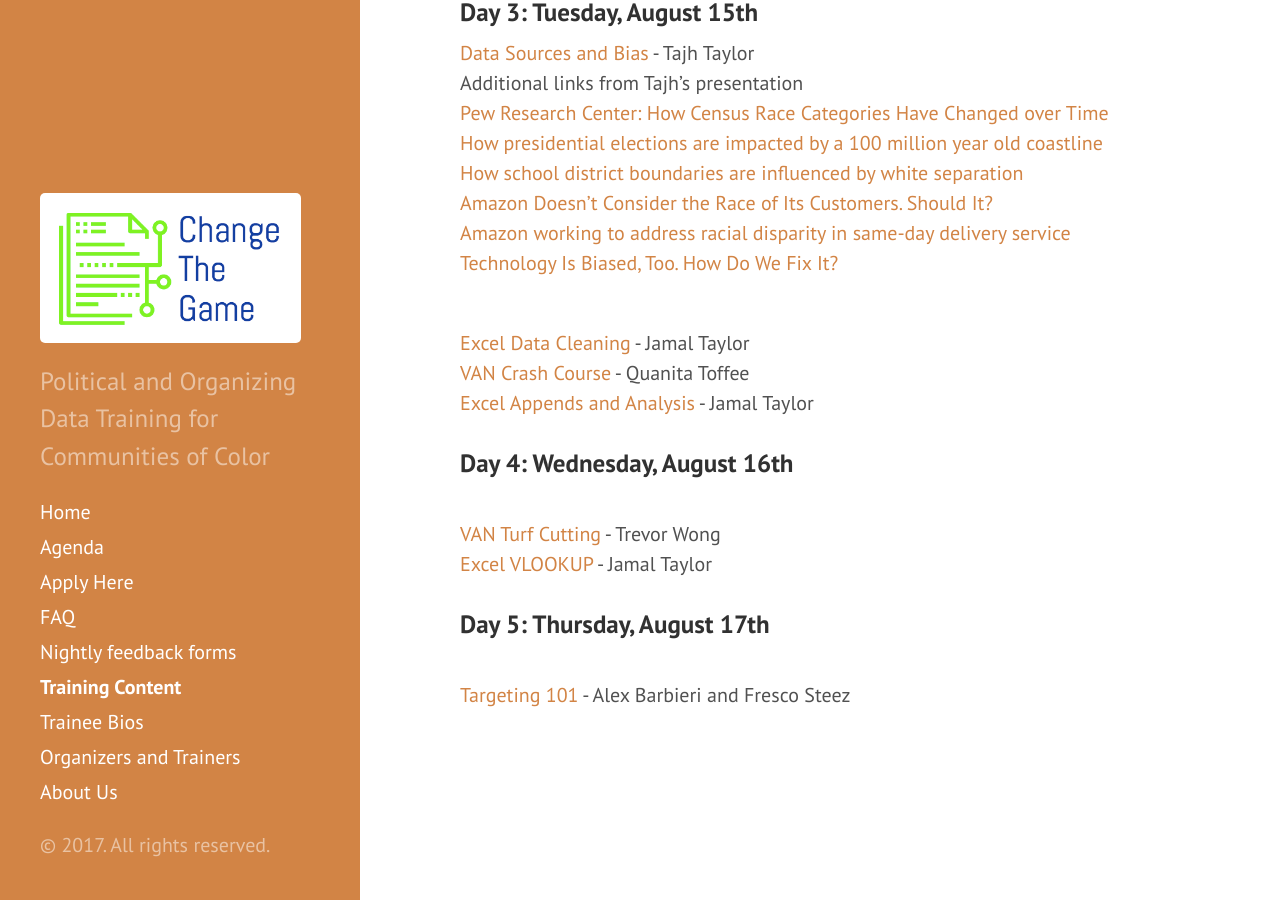
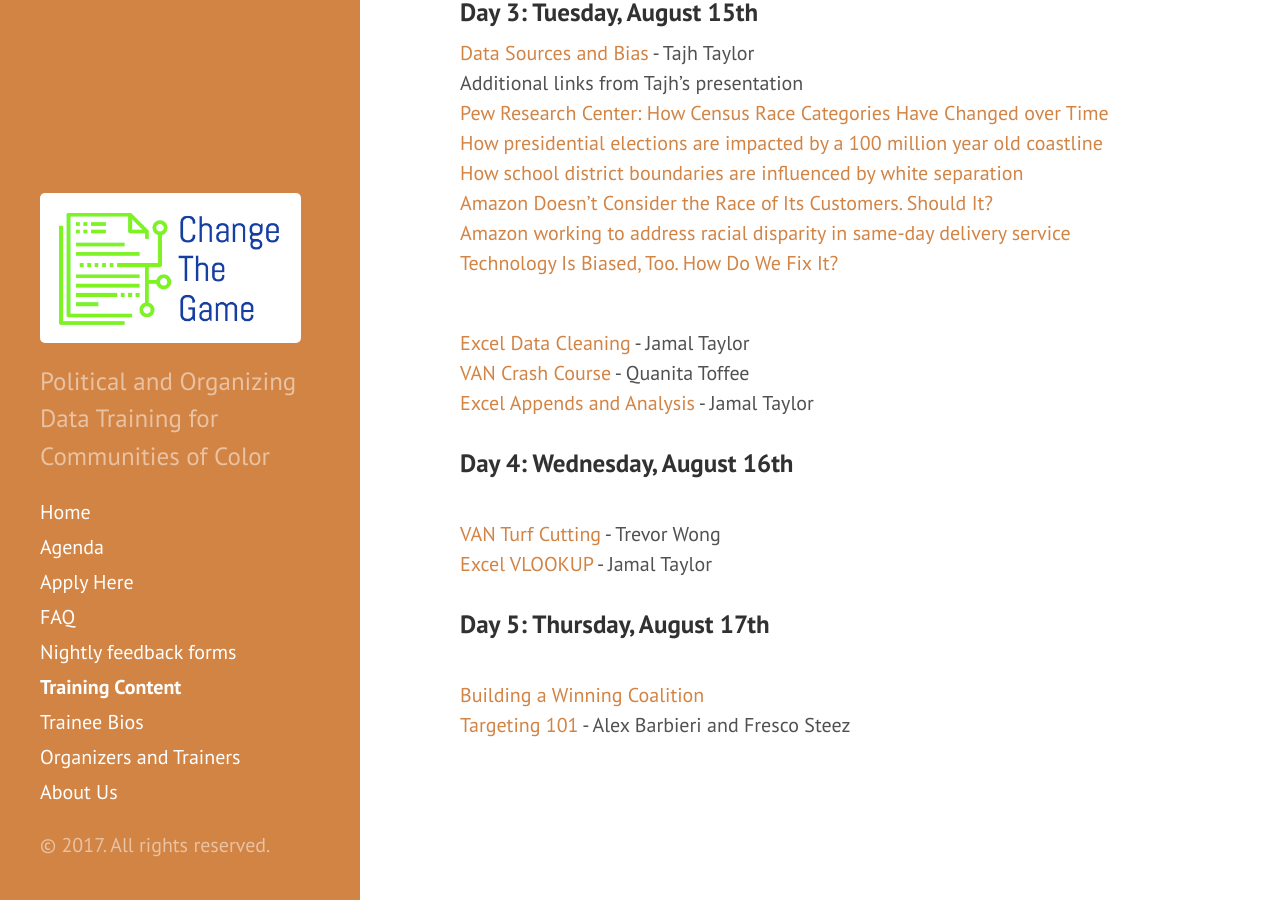
Before and after one commit to anniejw6/changethegame_site, a Jekyll site: the page built from slides.md, in a window 1280 px wide and 900 px high, scrolled down 546 px. Built offline with Jekyll 4.4.1, drawn with Linux system fonts in a browser that asks for light colours.

Commit message:
Update slides.md

```diff
--- a/slides.md
+++ b/slides.md
@@ -38,4 +38,6 @@
 
 ### Day 5: Thursday, August 17th
 
+<br>[Building a Winning Coalition](https://www.dropbox.com/s/bx5xuay9w0q2akn/Building%20a%20Winning%20Coalition-Marlon%20Marshall%20Marc%20Priester.pdf?dl=0)
 <br>[Targeting 101](https://www.dropbox.com/s/p9v1q8aj4b5npnt/Targeting%20101-Alex%20Barbieri%20and%20Fresco%20Steez.pdf?dl=0) - Alex Barbieri and Fresco Steez
+<br>
```
